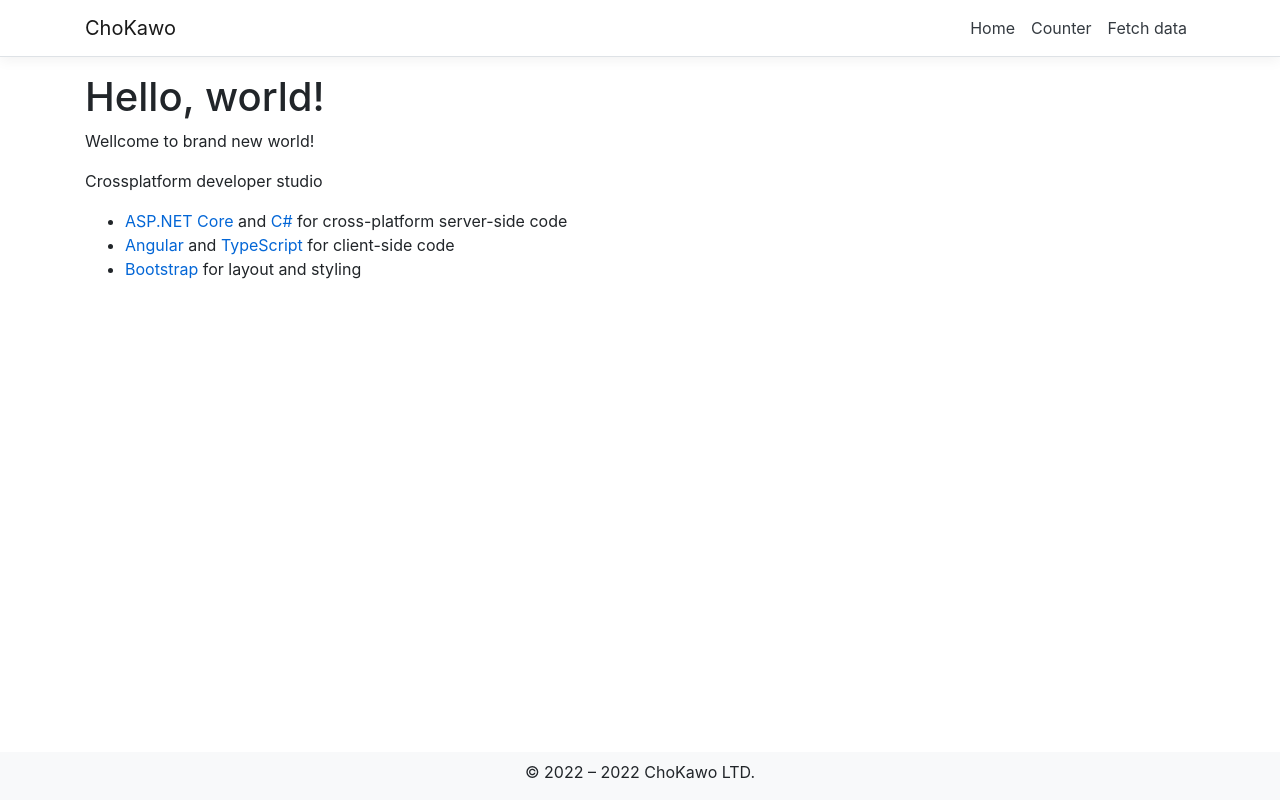
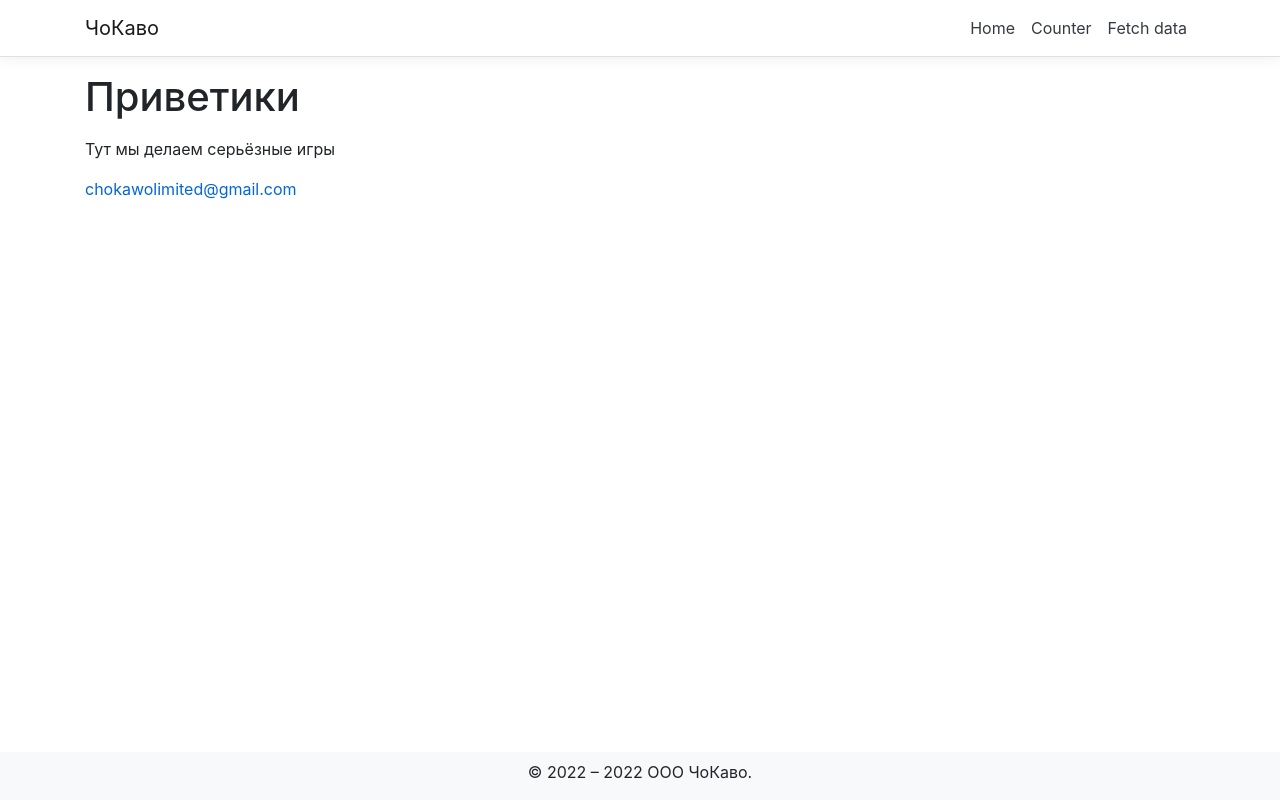
Before and after one commit to astra1/ChoKawo, an Angular app in the folder ClientApp/: page / in a window 1280 px wide. Built offline with nearby package versions, Linux system fonts and the light colour scheme.

Commit message:
update home pages update styles css to scss

```diff
--- a/ClientApp/angular.json
+++ b/ClientApp/angular.json
@@ -27,7 +27,7 @@
             ],
             "styles": [
               "node_modules/bootstrap/dist/css/bootstrap.min.css",
-              "src/styles.css"
+              "src/styles.scss"
             ],
             "scripts": [],
             "vendorChunk": true,
@@ -86,7 +86,7 @@
             "polyfills": "src/polyfills.ts",
             "tsConfig": "src/tsconfig.spec.json",
             "karmaConfig": "src/karma.conf.js",
-            "styles": ["src/styles.css"],
+            "styles": ["src/styles.scss"],
             "scripts": [],
             "assets": ["src/assets"]
           }
--- a/ClientApp/src/app/footer/footer.component.html
+++ b/ClientApp/src/app/footer/footer.component.html
@@ -1,3 +1,3 @@
 <footer class="footer bg-light">
-    &copy;&nbsp;{{ initDate }}&nbsp;&ndash;&nbsp;{{ currentDate }}&nbsp;ChoKawo LTD.
+    &copy;&nbsp;{{ initDate }}&nbsp;&ndash;&nbsp;{{ currentDate }}&nbsp;ООО ЧоКаво.
 </footer>
--- a/ClientApp/src/app/home/home.component.html
+++ b/ClientApp/src/app/home/home.component.html
@@ -1,22 +1,5 @@
-<h1>Hello, world!</h1>
-<p>Wellcome to brand new world!</p>
-<p>Crossplatform developer studio</p>
-<ul>
-  <li><a href='https://get.asp.net/'>ASP.NET Core</a> and <a href='https://msdn.microsoft.com/en-us/library/67ef8sbd.aspx'>C#</a> for cross-platform server-side code</li>
-  <li><a href='https://angular.io/'>Angular</a> and <a href='http://www.typescriptlang.org/'>TypeScript</a> for client-side code</li>
-  <li><a href='http://getbootstrap.com/'>Bootstrap</a> for layout and styling</li>
-</ul>
-<!--<h1>Hello, world!</h1>
-<p>Welcome to your new single-page application, built with:</p>
-<ul>
-  <li><a href='https://get.asp.net/'>ASP.NET Core</a> and <a href='https://msdn.microsoft.com/en-us/library/67ef8sbd.aspx'>C#</a> for cross-platform server-side code</li>
-  <li><a href='https://angular.io/'>Angular</a> and <a href='http://www.typescriptlang.org/'>TypeScript</a> for client-side code</li>
-  <li><a href='http://getbootstrap.com/'>Bootstrap</a> for layout and styling</li>
-</ul>
-<p>To help you get started, we've also set up:</p>
-<ul>
-  <li><strong>Client-side navigation</strong>. For example, click <em>Counter</em> then <em>Back</em> to return here.</li>
-  <li><strong>Angular CLI integration</strong>. In development mode, there's no need to run <code>ng serve</code>. It runs in the background automatically, so your client-side resources are dynamically built on demand and the page refreshes when you modify any file.</li>
-  <li><strong>Efficient production builds</strong>. In production mode, development-time features are disabled, and your <code>dotnet publish</code> configuration automatically invokes <code>ng build</code> to produce minified, ahead-of-time compiled JavaScript files.</li>
-</ul>
-<p>The <code>ClientApp</code> subdirectory is a standard Angular CLI application. If you open a command prompt in that directory, you can run any <code>ng</code> command (e.g., <code>ng test</code>), or use <code>npm</code> to install extra packages into it.</p>-->
+<h1 class="mb-3">Приветики</h1>
+<p>Тут мы делаем серьёзные игры</p>
+<p>
+  <a href='mailto:chokawolimited@gmail.com'>chokawolimited@gmail.com</a>
+</p>
--- a/ClientApp/src/app/nav-menu/nav-menu.component.html
+++ b/ClientApp/src/app/nav-menu/nav-menu.component.html
@@ -3,7 +3,7 @@
     class="navbar navbar-expand-sm navbar-toggleable-sm navbar-light bg-white border-bottom box-shadow mb-3"
   >
     <div class="container">
-      <a class="navbar-brand" [routerLink]="['/']">ChoKawo</a>
+      <a class="navbar-brand" [routerLink]="['/']">ЧоКаво</a>
       <button
         class="navbar-toggler"
         type="button"
```
Also changed, not shown: ClientApp/src/styles.scss (renamed from ClientApp/src/styles.css).
